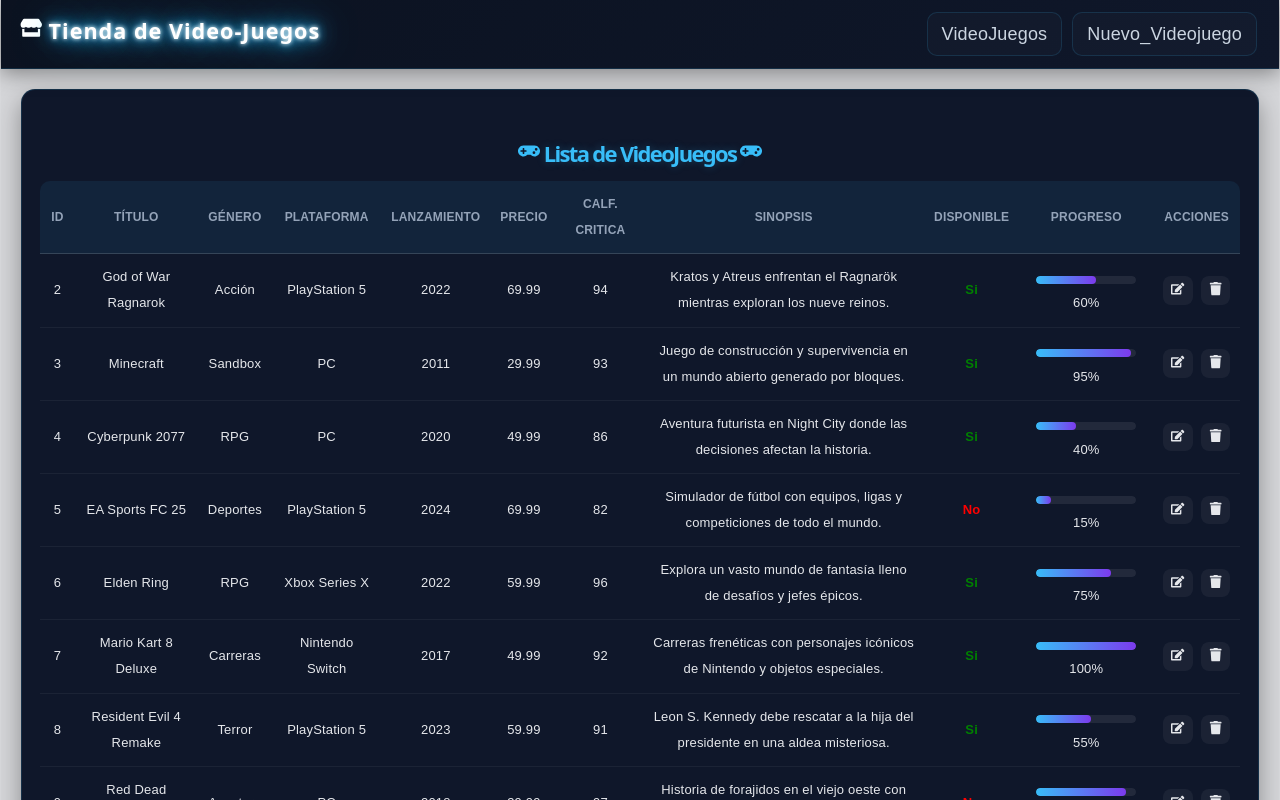
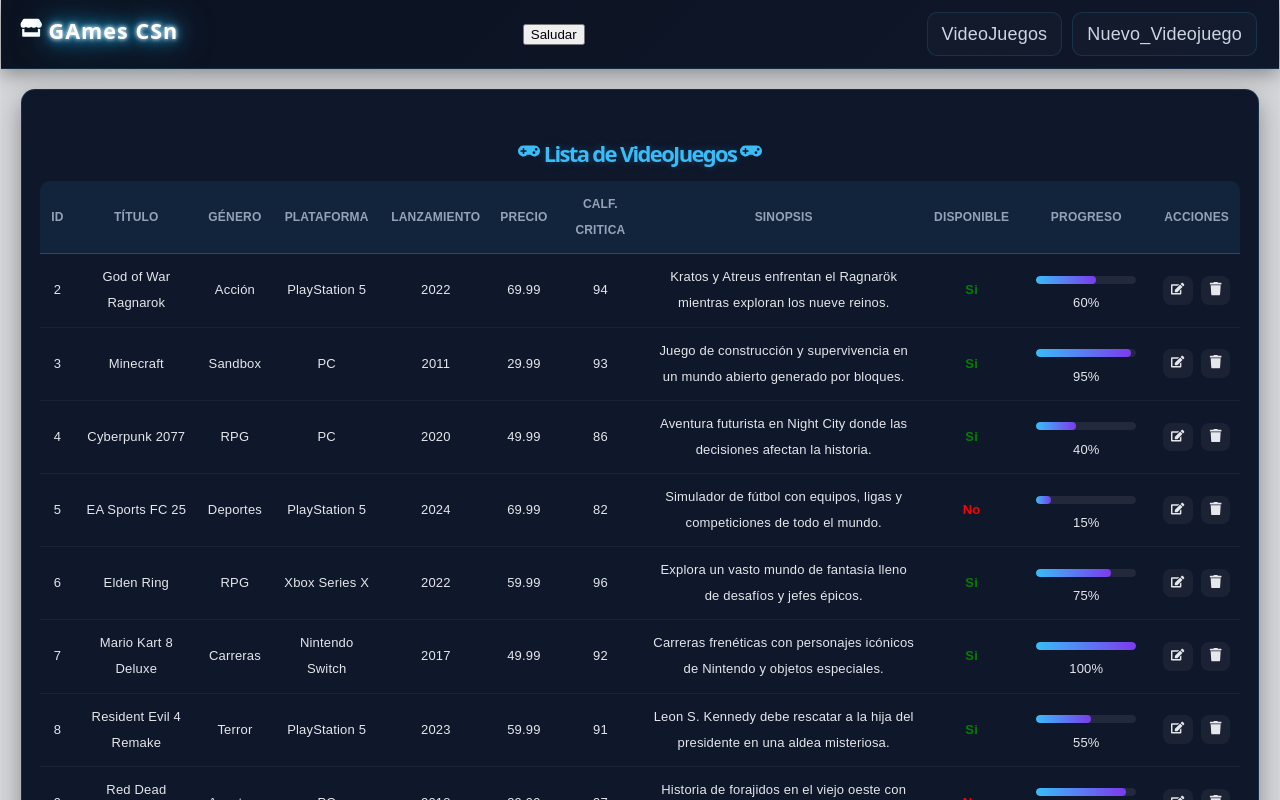
Before and after one commit to edwincusin/Taller-de-React-Renderizado-de-Listas-y-Uso-de-Props-tienda-videojuegos, a React (Vite) app: page / in a window 1280 px wide. Shown: the top 800 px of the page. Built offline with nearby package versions, Linux system fonts and the light colour scheme.

Commit message:
feat(EGCA): add funcion para mostrar nombre de la tienda enviando un prop al nav

```diff
--- a/src/App.jsx
+++ b/src/App.jsx
@@ -59,6 +59,11 @@ function App() {
 
   }
 
+  //FUNCION SALUDAR
+  const saludarTienda=(nombreTienda)=>{
+    alert(`Bienvenido ${nombreTienda}`);
+  }
+
   //MANEJO GAURDAR
   function manejarGuardar(videoJuego) {
     const existe = videoJuegos.find((vid) => vid.id === videoJuego.id);
@@ -79,7 +84,8 @@ function App() {
           mensaje={mensajeAlerta}
         />
       )}
-      <Navbar />
+      <Navbar nombreTienda={"GAmes CSn"} onSaludar={saludarTienda}/>
+
       <Routes>
         <Route
           path="/"
--- a/src/components/Navbar.jsx
+++ b/src/components/Navbar.jsx
@@ -2,11 +2,14 @@ import { Link } from 'react-router-dom';
 import './Navbar.css';
 import { FaStore } from "react-icons/fa";
 
-function Navbar() {
+function Navbar({nombreTienda,onSaludar}) {
     return (
         <nav className="navbar">
-            <h2 className="navbar__logo">{<FaStore />} Tienda de Video-Juegos</h2>
+            <h2 className="navbar__logo">{<FaStore />} {nombreTienda}</h2>
 
+            <button
+                onClick={()=>onSaludar(nombreTienda)}
+            >Saludar</button>
             <div className="navbar__links">
                 <Link className="navbar__link" to="/">
                     VideoJuegos
```
